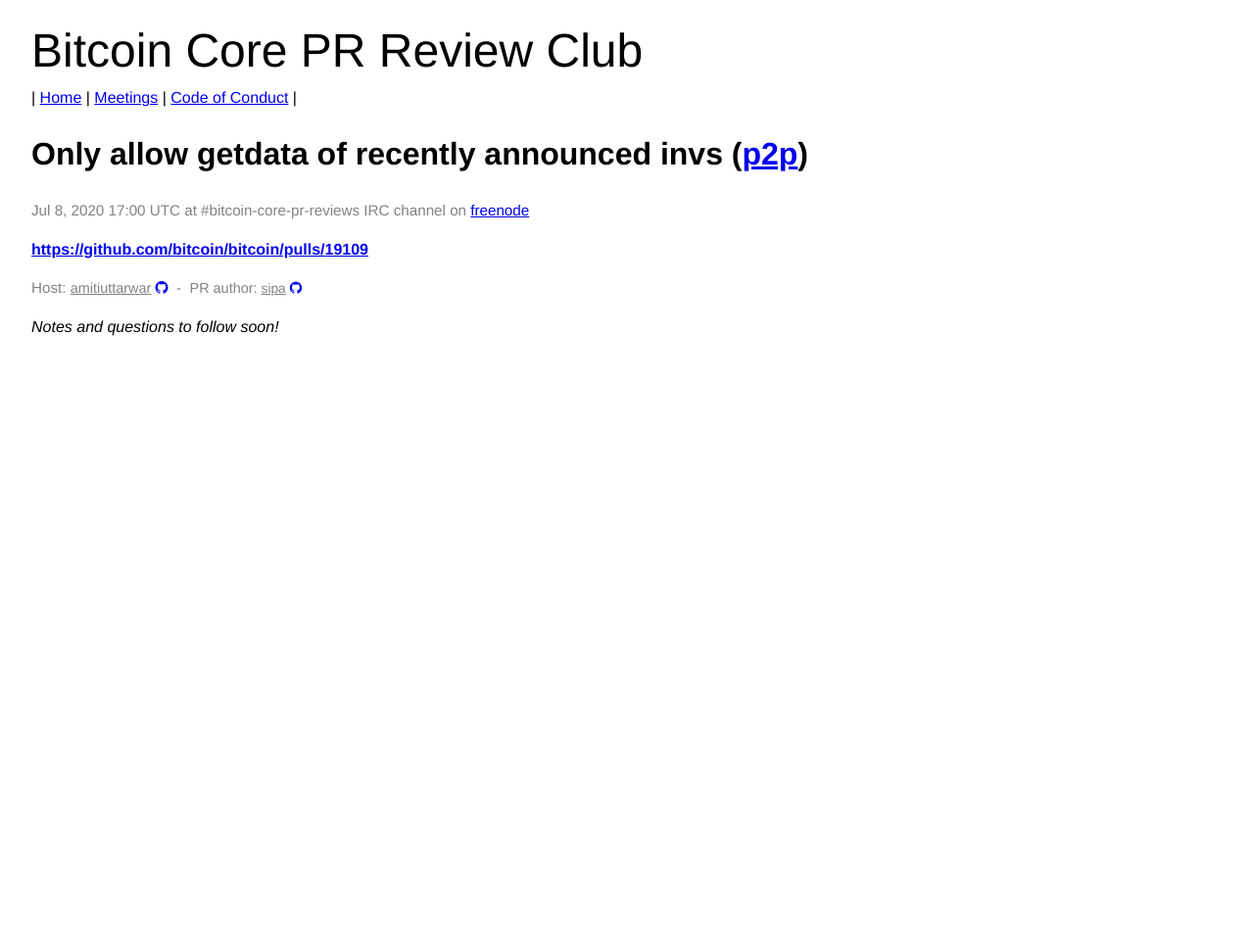
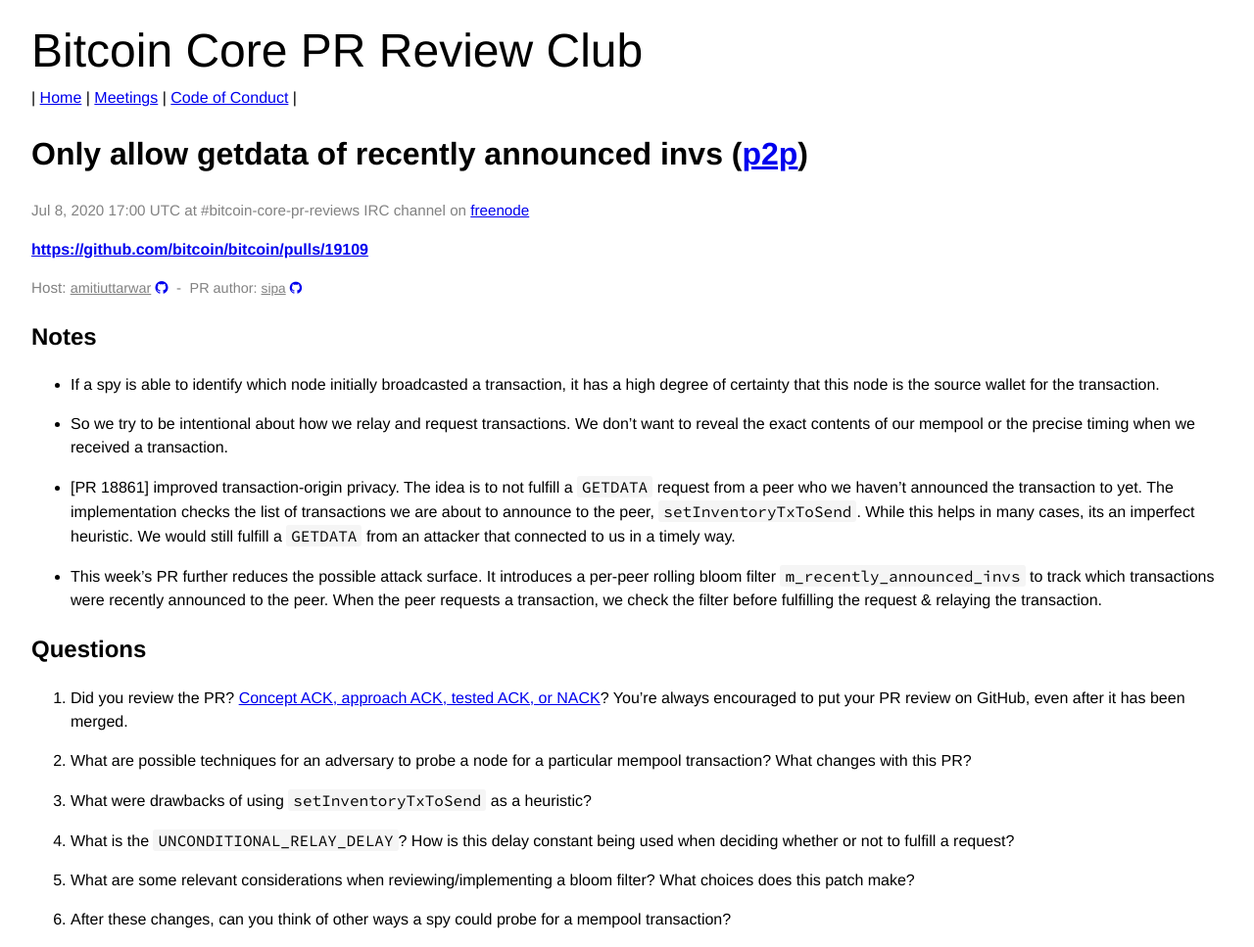
Before and after one commit to bitcoin-core-review-club/website, a Jekyll site: the page built from _posts/2020-07-08-#19109.md, in a window 1280 px wide. Shown: the whole page at 98% size. Built offline with Jekyll 4.4.1, drawn with Linux system fonts in a browser that asks for light colours; before the commit the page ends 900 px from its top, so only the background shows below that.

Commit message:
notes for 19109

```diff
--- a/_posts/2020-07-08-#19109.md
+++ b/_posts/2020-07-08-#19109.md
@@ -10,14 +10,48 @@
 commit:
 ---
 
-_Notes and questions to follow soon!_
+## Notes
+- If a spy is able to identify which node initially broadcasted a transaction,
+  it has a high degree of certainty that this node is the source wallet for the
+  transaction.
 
-<!-- TODO: Before meeting, add notes and questions
-## Notes
+- So we try to be intentional about how we relay and request transactions. We
+  don't want to reveal the exact contents of our mempool or the precise timing
+  when we received a transaction.
+
+- [PR 18861] improved transaction-origin privacy. The idea is to not fulfill a
+  `GETDATA` request from a peer who we haven't announced the transaction to
+  yet. The implementation checks the list of transactions we are about to
+  announce to the peer, `setInventoryTxToSend`. While this helps in many cases,
+  its an imperfect heuristic. We would still fulfill a `GETDATA` from an
+  attacker that connected to us in a timely way.
+
+- This week's PR further reduces the possible attack surface. It introduces a
+  per-peer rolling bloom filter `m_recently_announced_invs` to track which
+  transactions were recently announced to the peer. When the peer requests a
+  transaction, we check the filter before fulfilling the request & relaying the
+  transaction.
 
 ## Questions
--->
 
+1. Did you review the PR? [Concept ACK, approach ACK, tested ACK, or
+   NACK](https://github.com/bitcoin/bitcoin/blob/master/CONTRIBUTING.md#peer-review)?
+   You're always encouraged to put your PR review on GitHub, even after it has
+   been merged.
+
+2. What are possible techniques for an adversary to probe a node for a
+   particular mempool transaction? What changes with this PR?
+
+3. What were drawbacks of using `setInventoryTxToSend` as a heuristic?
+
+4. What is the `UNCONDITIONAL_RELAY_DELAY`? How is this delay constant being
+   used when deciding whether or not to fulfill a request?
+
+5. What are some relevant considerations when reviewing/implementing a bloom
+   filter? What choices does this patch make?
+
+6. After these changes, can you think of other ways a spy could probe for a
+   mempool transaction?
 
 <!-- TODO: After meeting, uncomment and add meeting log between the irc tags
 ## Meeting Log
```
